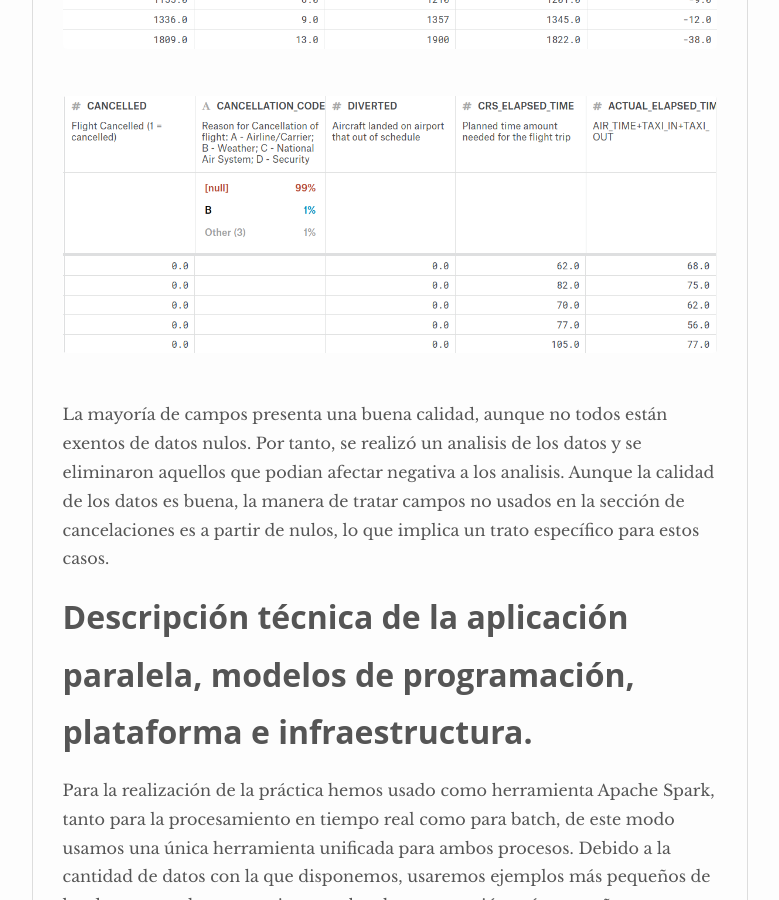
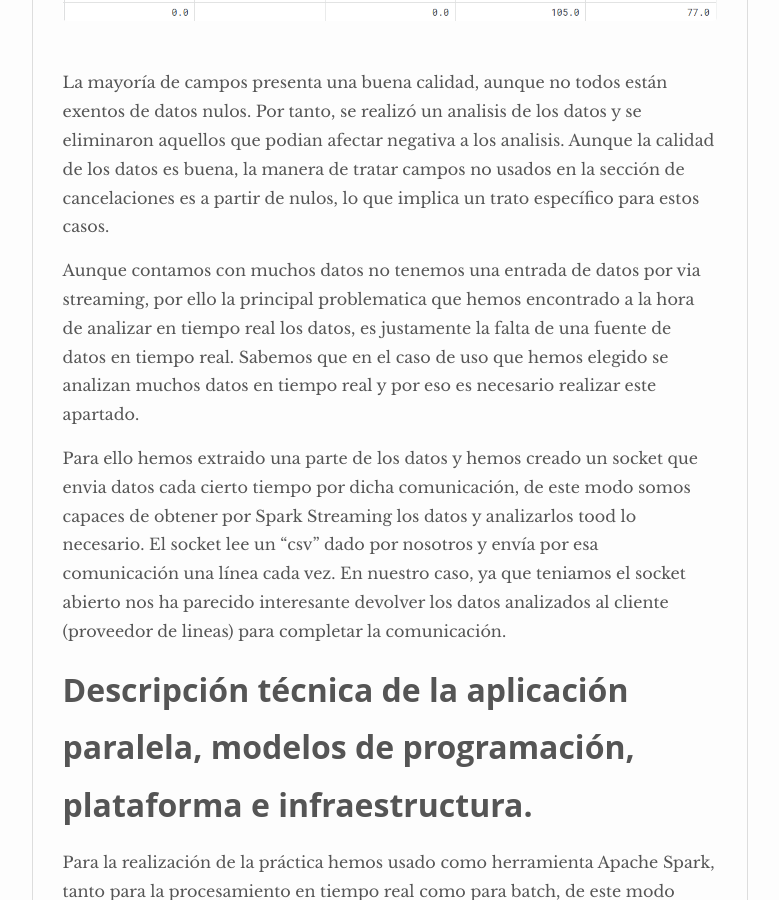
Before and after one commit to ivanfermena/Airline-Delay-Cancellation-Big-Data, a Jekyll site: the page built from _pages/documents.md, in a window 1280 px wide and 900 px high, scrolled down 6667 px. Shown: the whole window, without its empty margins (250-1029 px from the left). Built offline with Jekyll 4.4.1, drawn with Linux system fonts in a browser that asks for light colours; some of the changed text lies outside the part shown.

Commit message:
Documentacion

```diff
--- a/_pages/documents.md
+++ b/_pages/documents.md
@@ -59,7 +59,7 @@ EN referente a la sección de la realización del modelo de regresión lineal he
 
 # **Descripción detallada de su modelo y / o datos: de dónde vino, cómo lo adquirió, qué significa, etc.**
 
-Aunque se conoce que la finalidad del proyecto es realizar un prototipo a pequeña escala del caso de uso, contamos con un número significativo de datos como para ver el problema a resolver. Nuestros datos se basan en información de los vuelos cancelados o con retraso, en vuelos nacionales de los Estados Unidos, desde el año 2009 hasta 2018 y están proporcionados por la ![oficina de transportes](https://www.transtats.bts.gov/DL_SelectFields.asp?Table_ID=236&DB_Short_Name=On-Time). Se presentan en formato csv divididos por año con un peso total de 7 GB. Por cada dato, tenemos información referente al vuelo, identificándose aerolínea y vuelo. Además de los tiempos de vuelo desglosados en despegue, vuelo y aterrizaje. Con sus respectivos tiempos de retraso. En caso de que el vuelo se retrase, se desglosa las causas y se calcula en minutos. En caso de que se cancele o desvíe el vuelo, también se muestra la causa. A continuación se explica detenidamente cada campo del dataset para un mayor entendimiento:
+Aunque se conoce que la finalidad del proyecto es realizar un prototipo a pequeña escala del caso de uso, contamos con un número significativo de datos como para ver el problema a resolver. Nuestros datos se basan en información de los vuelos cancelados o con retraso, en vuelos nacionales de los Estados Unidos, desde el año 2009 hasta 2018 y están proporcionados por la [oficina de transportes](https://www.transtats.bts.gov/DL_SelectFields.asp?Table_ID=236&DB_Short_Name=On-Time). Se presentan en formato csv divididos por año con un peso total de 7 GB. Por cada dato, tenemos información referente al vuelo, identificándose aerolínea y vuelo. Además de los tiempos de vuelo desglosados en despegue, vuelo y aterrizaje. Con sus respectivos tiempos de retraso. En caso de que el vuelo se retrase, se desglosa las causas y se calcula en minutos. En caso de que se cancele o desvíe el vuelo, también se muestra la causa. A continuación se explica detenidamente cada campo del dataset para un mayor entendimiento:
 
 ![]({{site.baseurl}}/images/dataset1.png)
 
@@ -71,7 +71,9 @@ Aunque se conoce que la finalidad del proyecto es realizar un prototipo a peque
 
 La mayoría de campos presenta una buena calidad, aunque no todos están exentos de datos nulos. Por tanto, se realizó un analisis de los datos y se eliminaron aquellos que podian afectar negativa a los analisis. Aunque la calidad de los datos es buena, la manera de tratar campos no usados en la sección de cancelaciones es a partir de nulos, lo que implica un trato específico para estos casos.
 
+Aunque contamos con muchos datos no tenemos una entrada de datos por via streaming, por ello la principal problematica que hemos encontrado a la hora de analizar en tiempo real los datos, es justamente la falta de una fuente de datos en tiempo real. Sabemos que en el caso de uso que hemos elegido se analizan muchos datos en tiempo real y por eso es necesario realizar este apartado.
 
+Para ello hemos extraido una parte de los datos y hemos creado un socket que envia datos cada cierto tiempo por dicha comunicación, de este modo somos capaces de obtener por Spark Streaming los datos y analizarlos tood lo necesario. El socket lee un “csv” dado por nosotros y envía por esa comunicación una línea cada vez. En nuestro caso, ya que teniamos el socket abierto nos ha parecido interesante devolver los datos analizados al cliente (proveedor de lineas) para completar la comunicación.
 
 # **Descripción técnica de la aplicación paralela, modelos de programación, plataforma e infraestructura.**
 
@@ -85,10 +87,10 @@ Usaremos como opción dada en aws el paquete de 4 vCPUs (m4.xlarge) de EMR, de e
 
 El código se encuentra a lo largo de las explicaciones de cada uno de los casos, asi como una explicación de como probar el caso en particular, librerias necesarias y los dataset necesarios para obtener la misma salida que mostramos. Aún asi las explicaciones de cada caso no estan completas y se aconseja coger el codigo del repositorio principal.
 
-Página web donde estan todos los casos explicados: ![GitHub Page](https://ivanfermena.github.io/airline-delay-cancellation-big-data/)
-Repositorio de GitHub: ![GitHub](https://github.com/ivanfermena/code-airline-delay-cancellation-big-data/)
-Enlace donde se encuentran los datos para los casos: ![Drive]()
-Plataforma de datos inicial donde se pueden extraer más datos: ![oficina de transportes](https://www.transtats.bts.gov/DL_SelectFields.asp?Table_ID=236&DB_Short_Name=On-Time)
+Página web donde estan todos los casos explicados: [GitHub Page](https://ivanfermena.github.io/airline-delay-cancellation-big-data/)
+Repositorio de GitHub: [GitHub](https://github.com/ivanfermena/code-airline-delay-cancellation-big-data/)
+Enlace donde se encuentran los datos para los casos: [Drive]()
+Plataforma de datos inicial donde se pueden extraer más datos: [oficina de transportes](https://www.transtats.bts.gov/DL_SelectFields.asp?Table_ID=236&DB_Short_Name=On-Time)
 
 # **Descripción técnica del diseño del software, línea de base del código, dependencias, cómo usar el código y el sistema y el entorno necesarios para reproducir sus pruebas.**
 
```
